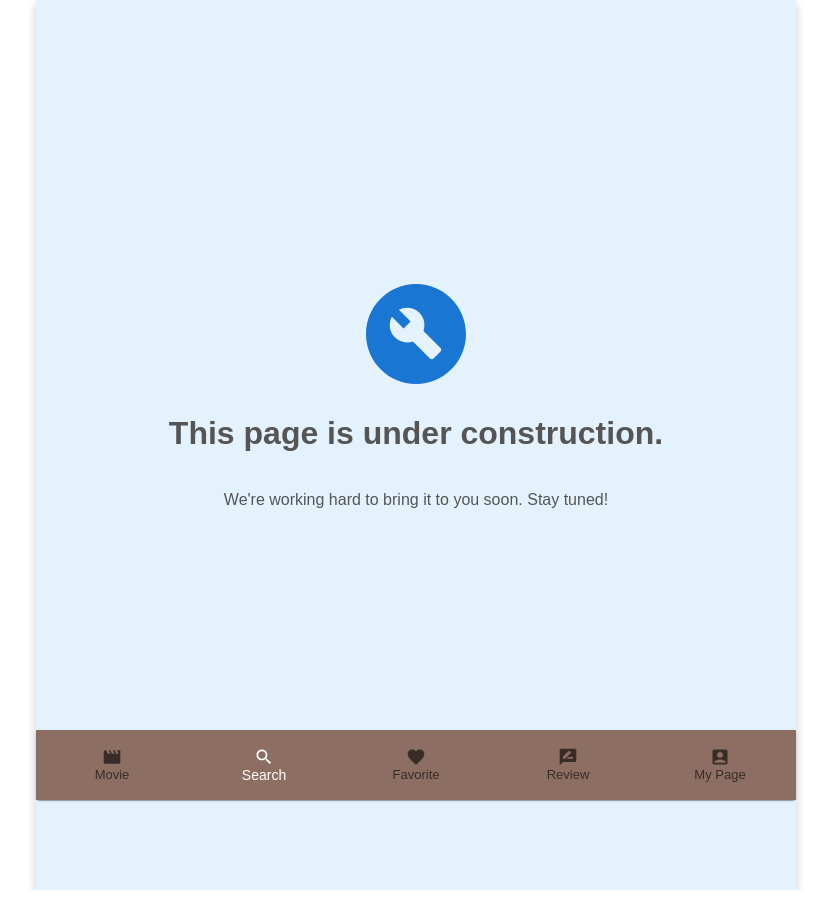
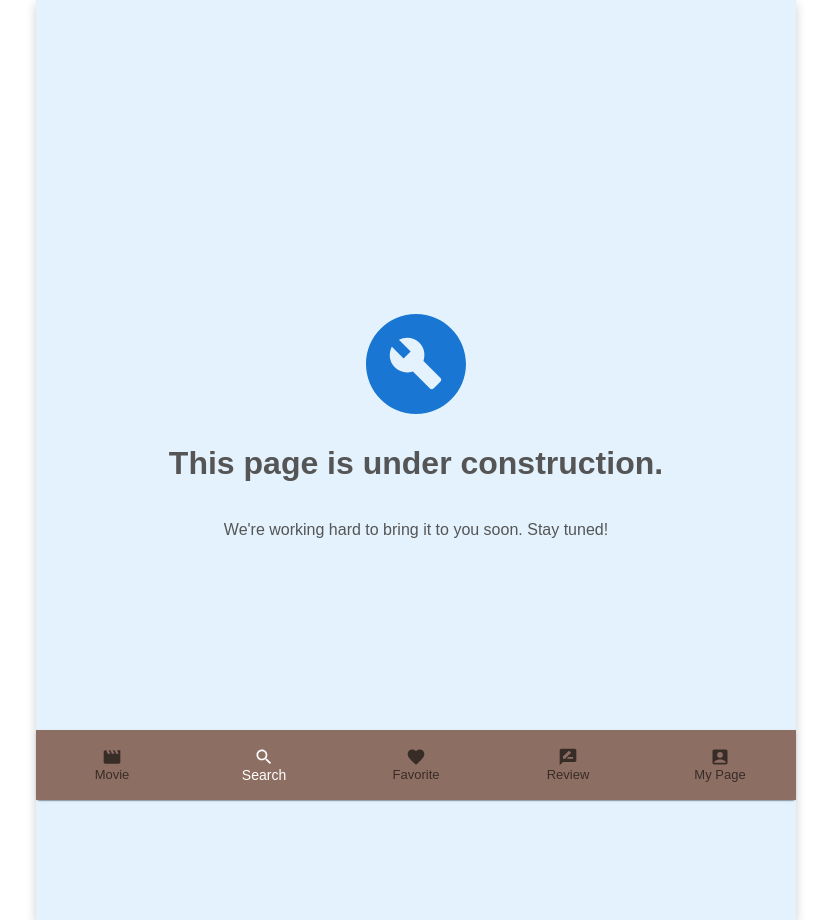
Before and after one commit to seon022/FilmJourney, a React (Vite) app: page /search in a window 1280 px wide. Shown: the whole page, without its empty margins (224-1055 px from the left). Before the commit the page ends 890 px from the top, so only its background shows below. Built offline with nearby package versions, Linux system fonts and the light colour scheme; no server answers; a web font is replaced by a local one.

Commit message:
Set layout to pages

```diff
--- a/src/pages/FavoritesPage.jsx
+++ b/src/pages/FavoritesPage.jsx
@@ -1,10 +1,13 @@
+import { Container } from "@mui/system";
 import UnderConstruction from "../components/UnderConstruction";
 
 const FavoritesPage = () => {
 	return (
-		<>
-			<UnderConstruction />
-		</>
+		<div>
+			<Container>
+				<UnderConstruction />
+			</Container>
+		</div>
 	);
 };
 export default FavoritesPage;
--- a/src/pages/MyPage.jsx
+++ b/src/pages/MyPage.jsx
@@ -1,14 +1,17 @@
-import useUserStore from "../store/userStore"; // Zustand 스토어 가져오기
+import { Container } from "@mui/system";
+import useUserStore from "../store/userStore";
 
 function MyPage() {
-  const { user } = useUserStore(); // Zustand에서 user 정보 가져오기
-  return (
-    <div>
-      <h1>My Page</h1>
-      {user && <h2>Welcome {user.displayName.split(" ")[0]}!</h2>}
-      <p>Welcome to your profile!</p>
-    </div>
-  );
+	const { user } = useUserStore();
+	return (
+		<>
+			<Container>
+				<h1>My Page</h1>
+				{user && <h2>Welcome {user.displayName.split(" ")[0]}!</h2>}
+				<p>Welcome to your profile!</p>
+			</Container>
+		</>
+	);
 }
 
 export default MyPage;
--- a/src/pages/SearchPage.jsx
+++ b/src/pages/SearchPage.jsx
@@ -1,10 +1,13 @@
+import { Container } from "@mui/system";
 import UnderConstruction from "../components/UnderConstruction";
 
 const SearchPage = () => {
 	return (
-		<>
-			<UnderConstruction />
-		</>
+		<div>
+			<Container>
+				<UnderConstruction />
+			</Container>
+		</div>
 	);
 };
 export default SearchPage;
```
